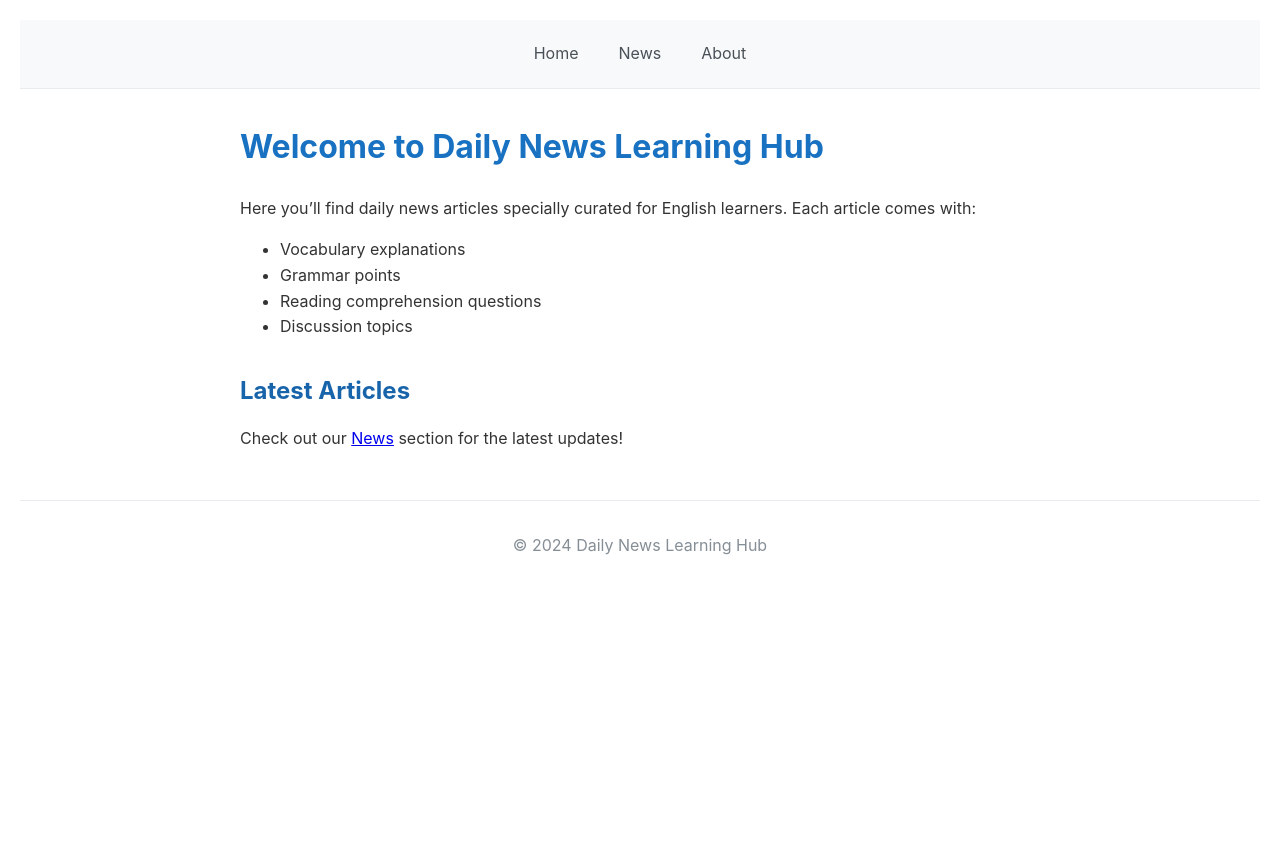
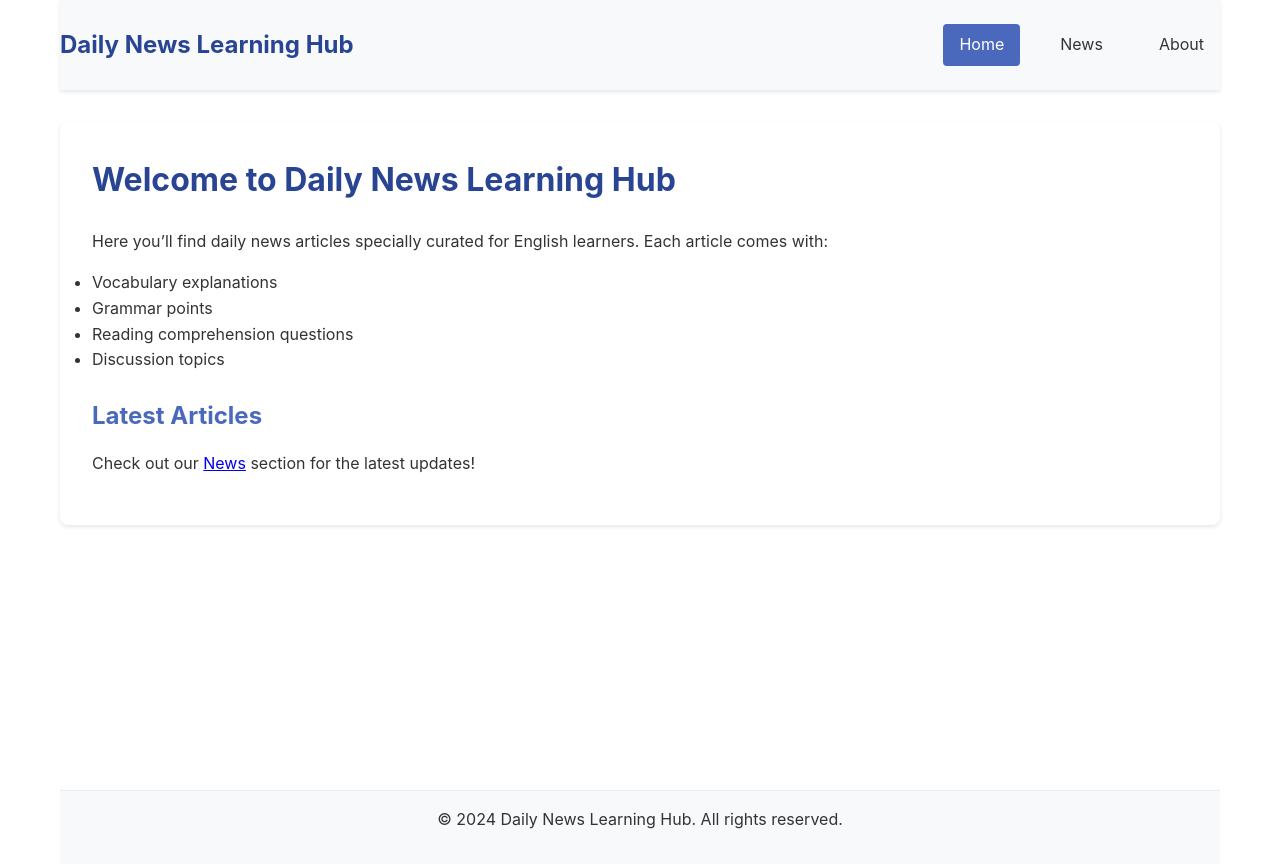
Before and after one commit to SKYEMINMIN/daily-news-learning, a Jekyll site: the page built from index.md, in a window 1280 px wide. Shown: the top 868 px of the page. Built offline with Jekyll 4.4.1, drawn with Linux system fonts in a browser that asks for light colours.

Commit message:
Update layout and styling for better appearance

```diff
--- a/_layouts/default.html
+++ b/_layouts/default.html
@@ -3,22 +3,33 @@
 <head>
     <meta charset="UTF-8">
     <meta name="viewport" content="width=device-width, initial-scale=1.0">
-    <title>{{ page.title }} - {{ site.title }}</title>
+    <title>{{ page.title }} | {{ site.title }}</title>
     <link rel="stylesheet" href="{{ site.baseurl }}/assets/css/style.css">
 </head>
 <body>
+    <div class="container">
         <header>
-        <nav>
-            <a href="{{ site.baseurl }}/">Home</a>
-            <a href="{{ site.baseurl }}/news">News</a>
-            <a href="{{ site.baseurl }}/about">About</a>
+            <nav class="main-nav">
+                <div class="site-title">
+                    <a href="{{ site.baseurl }}/">{{ site.title }}</a>
+                </div>
+                <div class="nav-links">
+                    <a href="{{ site.baseurl }}/" {% if page.url == "/" %}class="active"{% endif %}>Home</a>
+                    <a href="{{ site.baseurl }}/news" {% if page.url == "/news" %}class="active"{% endif %}>News</a>
+                    <a href="{{ site.baseurl }}/about" {% if page.url == "/about" %}class="active"{% endif %}>About</a>
+                </div>
             </nav>
         </header>
+
         <main>
+            <div class="content">
                 {{ content }}
+            </div>
         </main>
+
         <footer>
-        <p>&copy; 2024 {{ site.title }}</p>
+            <p>&copy; {{ site.time | date: '%Y' }} {{ site.title }}. All rights reserved.</p>
         </footer>
+    </div>
 </body>
 </html>
--- a/assets/css/style.css
+++ b/assets/css/style.css
@@ -1,85 +1,124 @@
-/* Base styles */
+:root {
+    --primary-color: #2a4494;
+    --secondary-color: #4a69bd;
+    --text-color: #333;
+    --background-color: #fff;
+    --nav-bg: #f8f9fa;
+    --border-color: #e9ecef;
+}
+
+* {
+    margin: 0;
+    padding: 0;
+    box-sizing: border-box;
+}
+
 body {
-    font-family: -apple-system, BlinkMacSystemFont, "Segoe UI", Roboto, Helvetica, Arial, sans-serif;
+    font-family: -apple-system, BlinkMacSystemFont, 'Segoe UI', Roboto, Oxygen, Ubuntu, Cantarell, sans-serif;
     line-height: 1.6;
-    margin: 0;
-    padding: 20px;
-    color: #333;
+    color: var(--text-color);
+    background-color: var(--background-color);
 }
 
 .container {
-    max-width: 800px;
+    max-width: 1200px;
     margin: 0 auto;
     padding: 0 20px;
 }
 
-/* Header styles */
+/* Header Styles */
 header {
-    background-color: #f8f9fa;
+    background-color: var(--nav-bg);
     padding: 1rem 0;
-    margin-bottom: 2rem;
-    border-bottom: 1px solid #e9ecef;
+    box-shadow: 0 2px 4px rgba(0,0,0,0.1);
 }
 
-nav {
+.main-nav {
     display: flex;
-    justify-content: center;
-    gap: 20px;
+    justify-content: space-between;
+    align-items: center;
+    padding: 0.5rem 0;
 }
 
-nav a {
-    color: #495057;
+.site-title a {
+    font-size: 1.5rem;
+    font-weight: bold;
+    color: var(--primary-color);
     text-decoration: none;
-    padding: 5px 10px;
+}
+
+.nav-links {
+    display: flex;
+    gap: 1.5rem;
+}
+
+.nav-links a {
+    color: var(--text-color);
+    text-decoration: none;
+    padding: 0.5rem 1rem;
     border-radius: 4px;
     transition: all 0.3s ease;
 }
 
-nav a:hover {
-    color: #228be6;
-    background-color: #e9ecef;
+.nav-links a:hover {
+    background-color: var(--primary-color);
+    color: white;
 }
 
-/* Main content */
-main {
-    max-width: 800px;
-    margin: 0 auto;
-    padding: 0 20px;
+.nav-links a.active {
+    background-color: var(--secondary-color);
+    color: white;
 }
 
-/* Typography */
+/* Main Content */
+main {
+    padding: 2rem 0;
+    min-height: calc(100vh - 200px);
+}
+
+.content {
+    background-color: white;
+    padding: 2rem;
+    border-radius: 8px;
+    box-shadow: 0 2px 4px rgba(0,0,0,0.1);
+}
+
 h1 {
-    color: #1971c2;
+    color: var(--primary-color);
     margin-bottom: 1.5rem;
 }
 
 h2 {
-    color: #1864ab;
-    margin: 2rem 0 1rem;
+    color: var(--secondary-color);
+    margin: 1.5rem 0 1rem;
+}
+
+p {
+    margin-bottom: 1rem;
 }
 
 /* Footer */
 footer {
     text-align: center;
-    margin-top: 3rem;
     padding: 1rem 0;
-    color: #868e96;
-    border-top: 1px solid #e9ecef;
+    background-color: var(--nav-bg);
+    border-top: 1px solid var(--border-color);
 }
 
-/* Responsive design */
-@media (max-width: 600px) {
-    body {
-        padding: 10px;
+/* Responsive Design */
+@media (max-width: 768px) {
+    .main-nav {
+        flex-direction: column;
+        gap: 1rem;
     }
 
-    nav {
+    .nav-links {
         flex-direction: column;
-        align-items: center;
-    }
-
-    nav a {
         width: 100%;
         text-align: center;
     }
+
+    .content {
+        padding: 1rem;
+    }
 }
```
Lines whose indentation alone changed are shown as unchanged.
